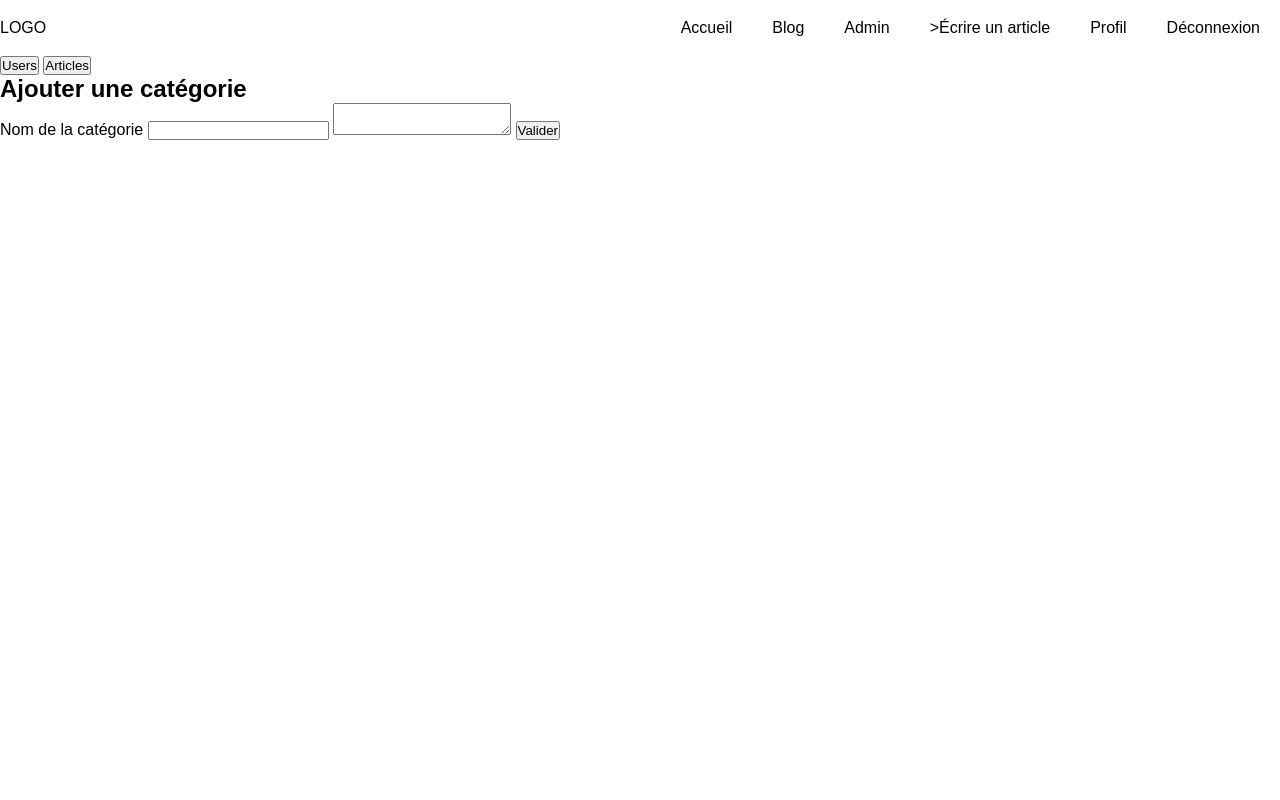
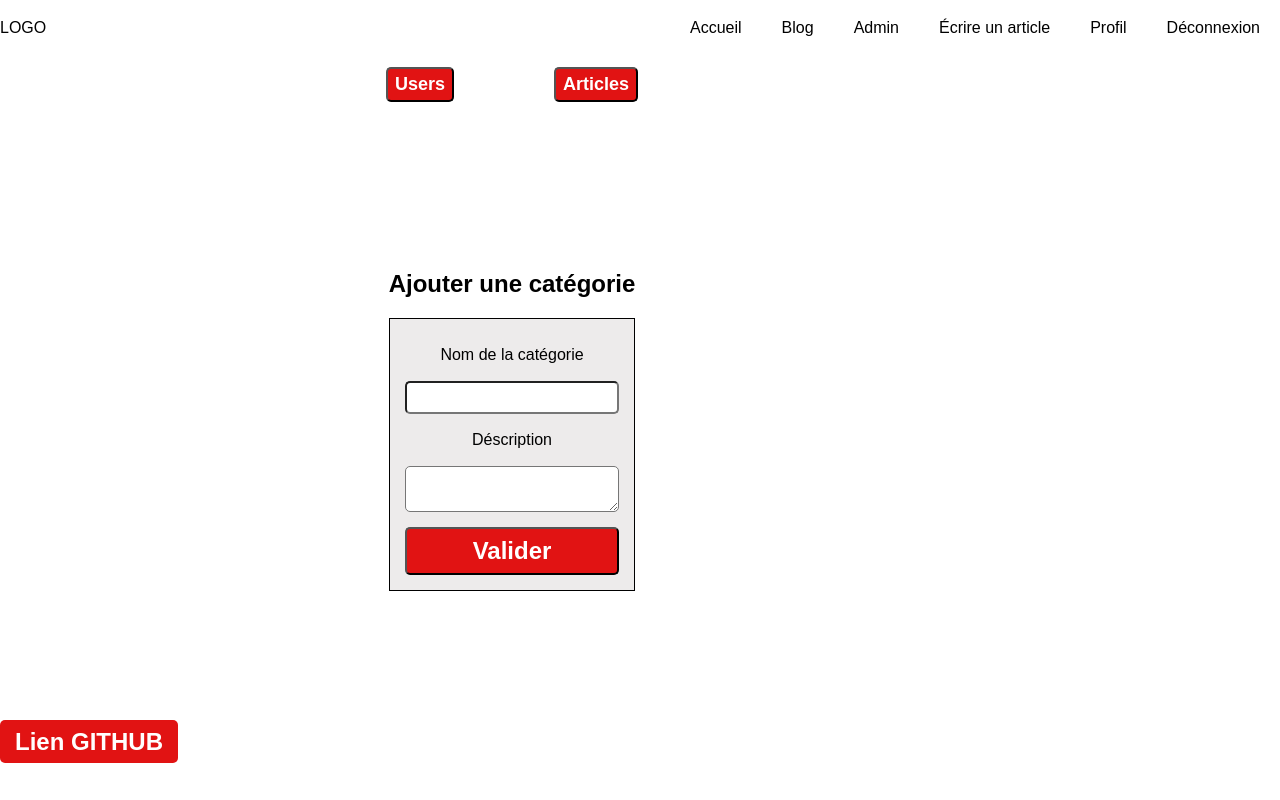
Before and after one commit to mohamed-habbaaina/blog-js, a PHP site: page /vue/src/admin.php in a window 1280 px wide. Run offline with PHP 8.4, Linux system fonts and the light colour scheme; the visitor is signed in with stand-in values (Sample User, id 1).

Commit message:
CSS, admin page

```diff
--- a/public/style/admin.css
+++ b/public/style/admin.css
@@ -0,0 +1,84 @@
+main{
+    min-height: 84vh;
+    width: 80%;
+}
+h2{
+    margin: 20px 0;
+}
+form, thead, tbody, th, td{
+    border: 1px solid black;
+    padding: 5px 7px;
+    background-color: rgb(237, 235, 235);
+    text-align: center;
+}
+.btnAdmin{
+    height: 7vh;
+    width: 100%;
+    display: flex;
+    justify-content: center;
+    align-items: center;
+}
+.btnAdmin button{
+    padding: 5px 7px;
+    font-size: 18px;
+    margin-inline: 50px;
+}
+.messAdmin{
+    color: red;
+    padding-left: 30px;
+}
+.container{
+    width: 100%;
+    min-height: 77vh;
+    display: flex;
+    flex-direction: column;
+    justify-content: center;
+    align-items: center;
+}
+.adminCategory form{
+    display: flex;
+    flex-direction: column;
+    padding: 15px;
+}
+.adminCategory input, label, textarea{
+    margin: 5px 0;
+    padding: 7px 10px;
+    border-radius: 5px;
+}
+.adminCategory button{
+    margin-top: 10px;
+}
+.adminUsers select{
+    padding: 5px 7px;
+    border-radius: 5px;
+}
+.adminUsers button{
+    background-color: green;
+    padding: 3px;
+    border-radius: 5px;
+    color: white;
+    border: transparent;
+    font-weight: bold;
+    letter-spacing: 1px;
+    cursor: pointer;
+}
+.adminUsers a{
+    background-color: red;
+    padding: 3px;
+    border-radius: 5px;
+    color: white;
+    border: transparent;
+    font-weight: bold;
+    letter-spacing: 1px;
+
+}
+.adminArticles a{
+    background-color: red;
+    padding: 3px;
+    border-radius: 5px;
+    color: white;
+    border: transparent;
+    font-weight: bold;
+    letter-spacing: 1px;
+
+}
--- a/vue/includes/header.php
+++ b/vue/includes/header.php
@@ -15,7 +15,7 @@
 
                 <?php if($_SESSION['role'] === 'admin' || $_SESSION['role'] === 'moderator'): // for admins & moderators ?>
 
-                    <li><a href="./create.php">>Écrire un article</a></li>
+                    <li><a href="./create.php">Écrire un article</a></li>
 
                 <?php endif // for other logged users ?>
 
--- a/vue/src/admin.php
+++ b/vue/src/admin.php
@@ -39,9 +39,6 @@ if(isset($_POST['namecategorie']) && isset($_POST['description'])):
 
 
 endif;
-
-
-
 ?>
 <!DOCTYPE html>
 <html lang="fr">
@@ -62,11 +59,11 @@ endif;
     <main>
 
         <div class="btnAdmin">
-            <button>Users</button>
-            <button>Articles</button>
+            <button class="btn">Users</button>
+            <button class="btn">Articles</button>
         </div>
 
-        <div style="background-color:aqua">
+        <div class="messAdmin">
 
         <?php
 
@@ -92,10 +89,10 @@ endif;
                     <label for="name">Nom de la catégorie</label>
                     <input type="text" name="namecategorie">
                     <small></small>
-                    <label for="description"></label>
-                    <textarea name="description"></textarea>
+                    <label for="description">Déscription</label>
+                    <textarea name="description" rows="2"></textarea>
                     <small></small>
-                    <button>Valider</button>
+                    <button class="btn">Valider</button>
                 </form>
 
             </div>
@@ -115,7 +112,7 @@ endif;
         </div>
     </main>
 
-    <?php require_once('./../includes/header.php') ?>
+    <?php require_once('./../includes/footer.php') ?>
 
 </body>
 </html>
```
